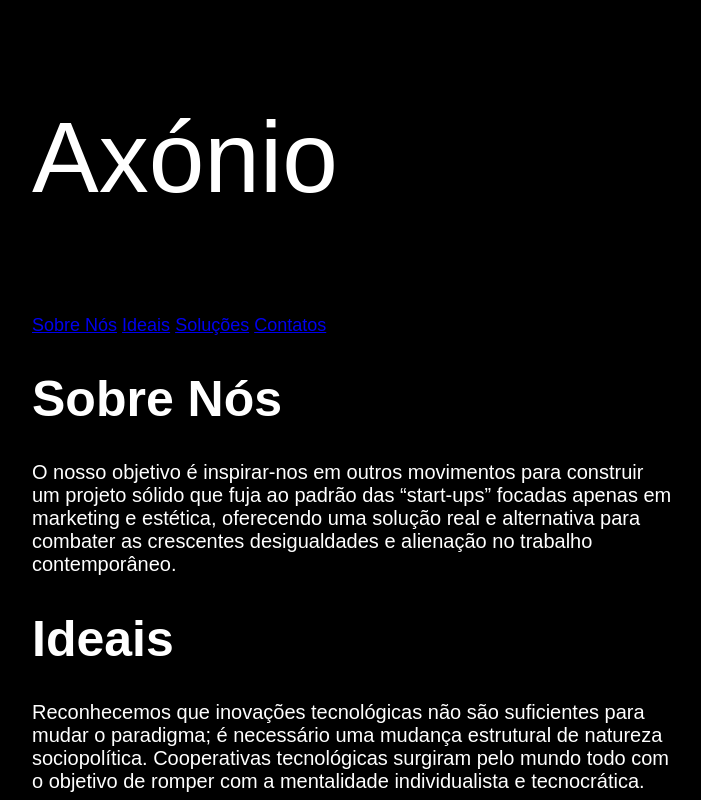
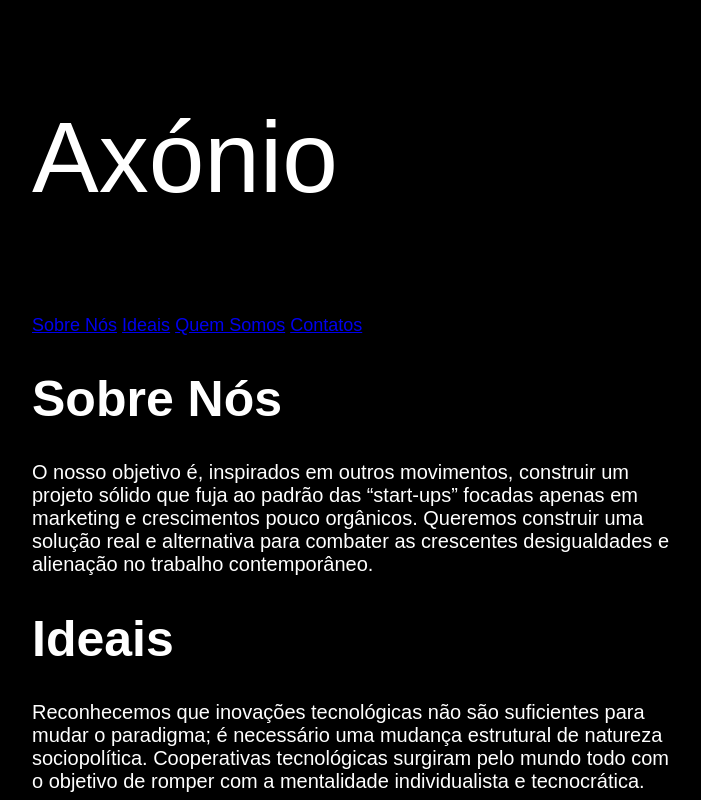
Before and after one commit to axonio-coop/axonio-coop.github.io, a plain HTML site: page index.html in a window 1280 px wide. Shown: the top 800 px of the page, without its empty margins (288-989 px from the left). Drawn offline with Linux system fonts and the light colour scheme.

Commit message:
Alterar para quem somos/whoweare.

```diff
--- a/index.html
+++ b/index.html
@@ -17,24 +17,27 @@
     <nav id="navigation">
       <a href="#about">Sobre Nós</a>
       <a href="#values">Ideais</a>
-      <a href="#services">Soluções</a>
+      <a href="#whoarewe">Quem Somos</a>
       <a href="#contacts">Contatos</a>
     </nav>
 
     <div id="content">
       <div id="about" class="info-block">
         <h1>Sobre Nós</h1>
-        <p>O nosso objetivo é inspirar-nos em outros movimentos para
+        <p>
+	  O nosso objetivo é, inspirados em outros movimentos,
 	  construir um projeto sólido que fuja ao padrão das
-          “start-ups” focadas apenas em marketing e estética,
-	  oferecendo uma solução real e alternativa para combater as
-          crescentes desigualdades e alienação no trabalho
-	  contemporâneo.</p>
+          “start-ups” focadas apenas em marketing e crescimentos pouco
+	  orgânicos. Queremos construir uma solução real e alternativa
+	  para combater as crescentes desigualdades e alienação no
+	  trabalho contemporâneo.
+	</p>
       </div>
 
       <div id="values" class="info-block">
         <h1>Ideais</h1>
-        <p>Reconhecemos que inovações tecnológicas não são suficientes
+        <p>
+	  Reconhecemos que inovações tecnológicas não são suficientes
 	  para mudar o paradigma; é necessário uma mudança
           estrutural de natureza sociopolítica. Cooperativas
 	  tecnológicas surgiram pelo mundo todo com o objetivo de
```
